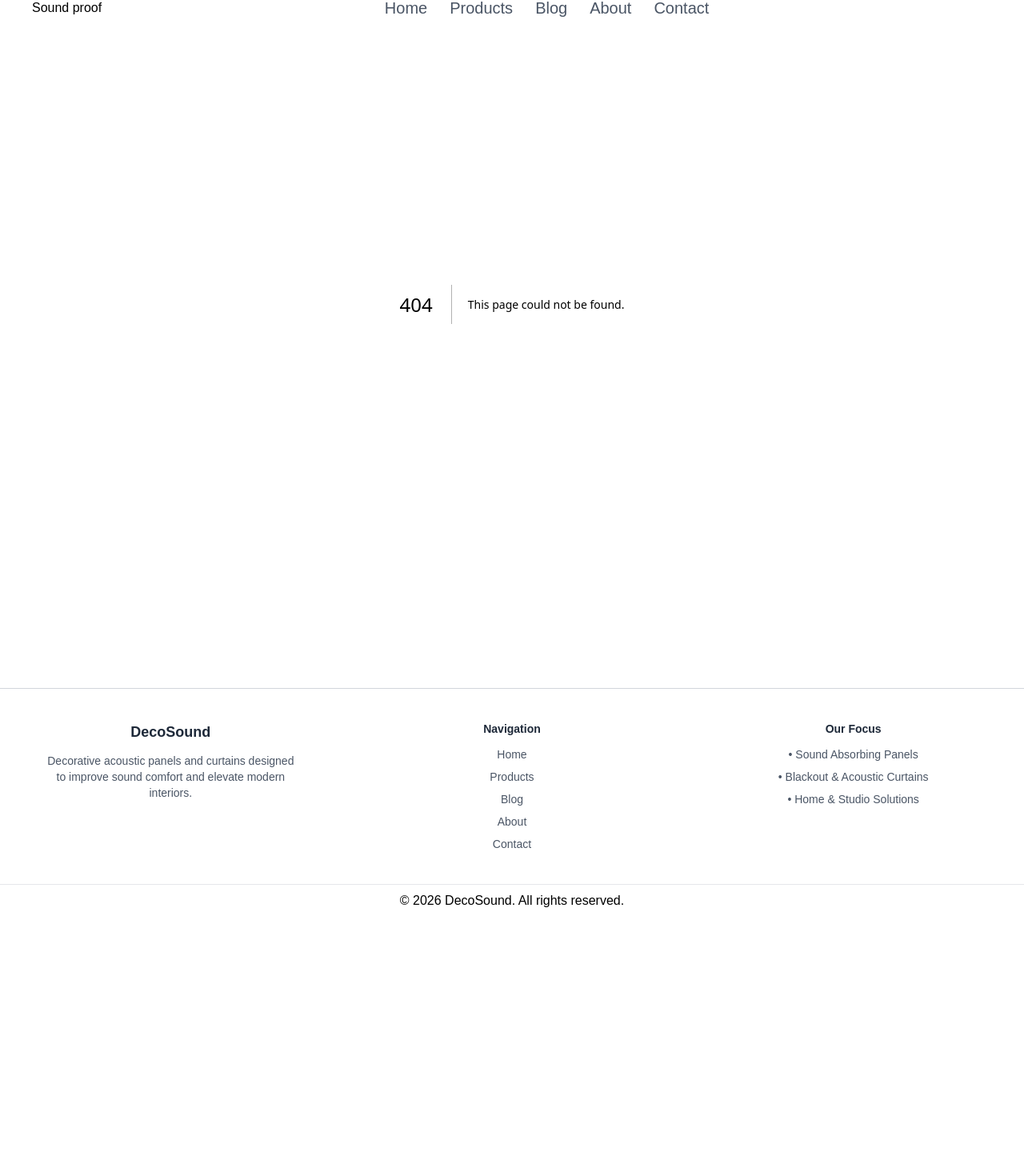
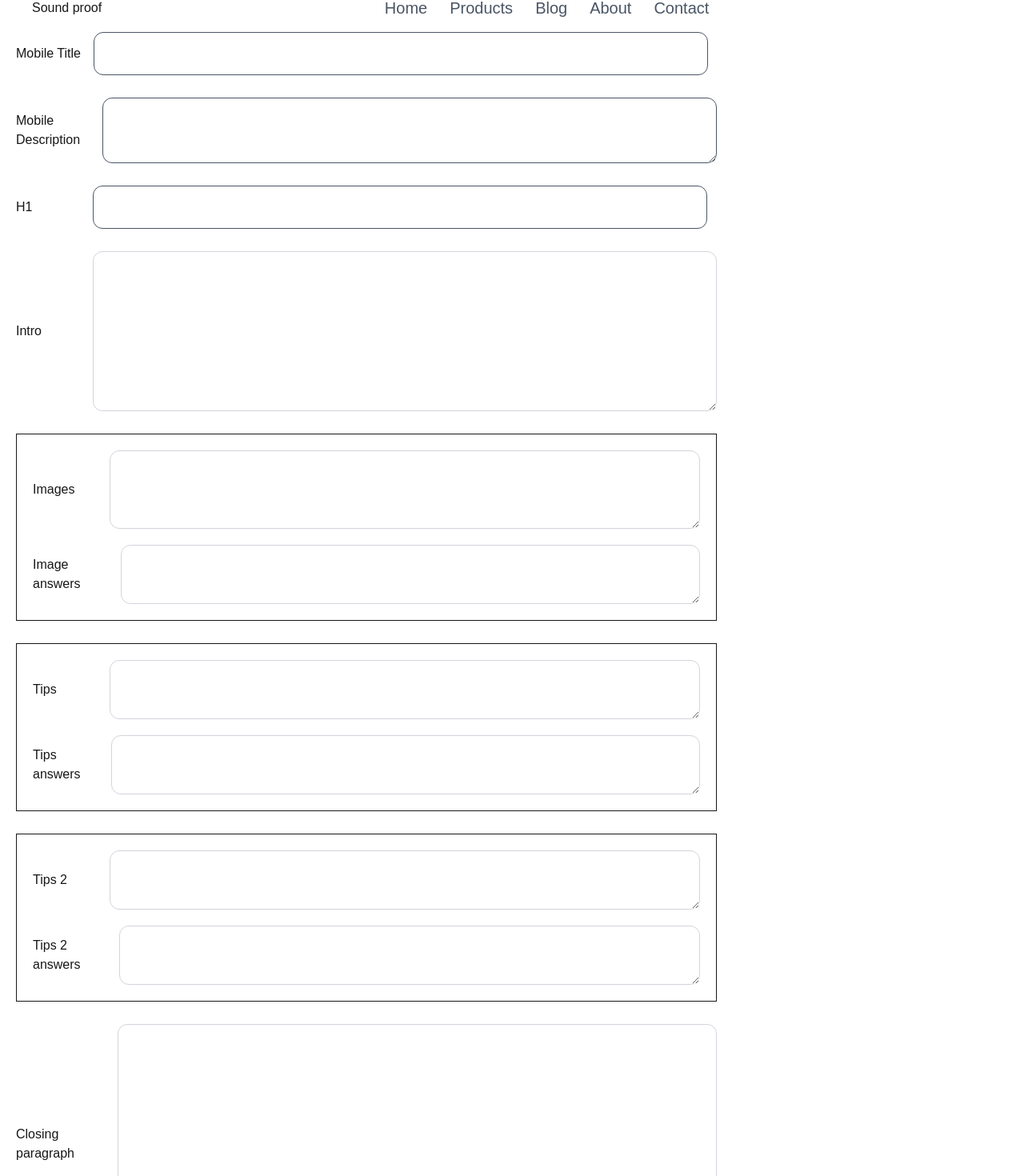
Before and after one commit to JovanJJ/soundproof-decoration, a Next.js app: page /admin/blog in a window 1280 px wide. Before the commit this address had no page. Shown: the part 20-1490 px from the top of the page at 80% size. Before the commit the page ends 1166 px from the top, so only its background shows below. Built offline with nearby package versions, Linux system fonts and the light colour scheme.

Commit message:
Create admin layout for data entry for blog page.

```diff
--- /dev/null
+++ b/src/app/(admin)/admin/blog/page.jsx
@@ -0,0 +1,61 @@
+export default function BlogAdminPage() {
+    return (
+        <section className="w-full pt-15">
+            <div className="max-w-4xl pl-5 flex flex-col gap-7">
+
+                    <div className="flex gap-4 items-center">
+                        <span className="min-w-[80px]">Mobile Title</span>
+                        <input name="mobileTitle" type="text" className="border border-gray-600 rounded-xl min-w-3xl text-xl py-3" />
+                    </div>
+                    <div className="flex gap-4 items-center">
+                        <span className="min-w-[80px]">Mobile Description</span>
+                        <textarea name="mobileDescription" type="text" className="border border-gray-600 rounded-xl min-w-3xl text-xl py-3" />
+                    </div>
+
+                <div className="flex gap-4 items-center">
+                    <span className="min-w-[80px]">H1</span>
+                    <input name="title" type="text" className="border border-gray-600 rounded-xl min-w-3xl text-xl py-3" />
+                </div>
+                <div className="flex gap-4 items-center">
+                    <span className="min-w-[80px]">Intro</span>
+                    <textarea name="intro" className="w-full border border-gray-300 rounded-xl px-4 py-3 focus:outline-none focus:ring-2 focus:ring-gray-400 min-h-[200px]" />
+                </div>
+                <div className="p-5 border flex flex-col gap-5">
+                    <div className="flex gap-4 items-center">
+                        <span className="min-w-[80px]">Images</span>
+                        <textarea name="images" rows={3} className="w-full border border-gray-300 rounded-xl px-4 py-3 focus:outline-none focus:ring-2 focus:ring-gray-400 " />
+                    </div>
+                    <div className="flex gap-4 items-center">
+                        <span className="min-w-[80px]">Image answers</span>
+                        <textarea name="imagesAnswers" className="w-full border border-gray-300 rounded-xl px-4 py-3 focus:outline-none focus:ring-2 focus:ring-gray-400 " />
+                    </div>
+
+                </div>
+                <div className="p-5 border flex flex-col gap-5">
+                    <div className="flex gap-4 items-center">
+                        <span className="min-w-[80px]">Tips</span>
+                        <textarea name="tips" className="w-full border border-gray-300 rounded-xl px-4 py-3 focus:outline-none focus:ring-2 focus:ring-gray-400 " />
+                    </div>
+                    <div className="flex gap-4 items-center">
+                        <span className="min-w-[80px]">Tips answers</span>
+                        <textarea name="tipsAnswers" className="w-full border border-gray-300 rounded-xl px-4 py-3 focus:outline-none focus:ring-2 focus:ring-gray-400 " />
+                    </div>
+                </div>
+                <div className="p-5 border flex flex-col gap-5">
+                    <div className="flex gap-4 items-center">
+                        <span className="min-w-[80px]">Tips 2</span>
+                        <textarea name="tips2" className="w-full border border-gray-300 rounded-xl px-4 py-3 focus:outline-none focus:ring-2 focus:ring-gray-400 " />
+                    </div>
+                    <div className="flex gap-4 items-center">
+                        <span className="min-w-[80px]">Tips 2 answers</span>
+                        <textarea name="tips2answers" className="w-full border border-gray-300 rounded-xl px-4 py-3 focus:outline-none focus:ring-2 focus:ring-gray-400 " />
+                    </div>
+                </div>
+                <div className="flex gap-4 items-center">
+                    <span className="min-w-[80px]">Closing paragraph</span>
+                    <textarea name="closingParagraph" className="w-full border border-gray-300 rounded-xl px-4 py-3 focus:outline-none focus:ring-2 focus:ring-gray-400 min-h-[300px]" />
+                </div>
+            </div>
+        </section>
+    );
+}
--- a/src/app/components/Hero.jsx
+++ b/src/app/components/Hero.jsx
@@ -10,7 +10,7 @@ export default function Hero() {
         <section className="relative w-full h-screen overflow-hidden">
 
             {/*<div className="absolute inset-0 bg-black/10 z-100"></div>*/}
-            <div className="absolute top-35 left-10 z-50 w-full flex flex-col gap-3  text-gray-700">
+            <div className="absolute top-35 left-10 z-40 w-full flex flex-col gap-3  text-gray-700">
                 <h2 className="text-4xl lg:text-6xl">With us</h2>
                 <span className="text-3xl lg:text-5xl"><TypeWriter /></span>
             </div>
--- a/src/app/components/NavBar.jsx
+++ b/src/app/components/NavBar.jsx
@@ -1,32 +1,51 @@
 "use client";
 
-import search from "../../../public/search.svg";
+import menu from "../../../public/menu.svg";
 import Image from "next/image";
 import Link from "next/link";
 import { usePathname } from "next/navigation";
+import { useState } from "react";
 
-export default function NavBar(){
+export default function NavBar() {
+    const [open, setOpen] = useState(false);
     const pathname = usePathname();
     const isBlog = pathname.startsWith("/blog");
     const isAbout = pathname.startsWith("/about");
     const isContact = pathname.startsWith("/contact");
-    return(
-        <nav className="absolute right-0 left-0 z-50 px-10 h-[60px] flex items-center justify-between overflow-hidden">
+    const isProduct = pathname.startsWith("/products");
+    return (
+        <nav className="relative">
+            <div className="hidden md:absolute right-0 left-0 z-50 px-10 h-[60px] md:flex items-center justify-between overflow-hidden">
                 <div>
                     <h2>Sound proof</h2>
                 </div>
                 <div>
-                <ul className={`flex gap-7 text-xl ${isAbout || isContact ?'text-white' :'text-gray-600'}`}>
-                    <Link href="/" className={`hover:text-black cursor-pointer transition ${pathname === "/"?'underline':""}`}>Home</Link>
-                    <Link href="/products?category=all" className={`hover:text-black cursor-pointer transition ${pathname === "/products"?'underline':""}`}>Products</Link>
-                    <Link href="/blog" className={`hover:text-black cursor-pointer transition ${pathname === "/blog"?'underline':""}`}>Blog</Link>
-                    <Link href="/about" className={`hover:text-black cursor-pointer transition ${pathname === "/about"?'underline':""}`}>About</Link>
-                    <Link href="/contact" className={`hover:text-black cursor-pointer transition ${pathname === "/contact"?'underline':""}`}>Contact</Link>
+                    <ul className={`flex gap-7 text-xl ${isAbout || isContact ? 'text-white' : 'text-gray-600'}`}>
+                        <Link href="/" className={`hover:text-black cursor-pointer transition ${pathname === "/" ? 'underline' : ""}`}>Home</Link>
+                        <Link href="/products?category=all" className={`hover:text-black cursor-pointer transition ${isProduct ? 'underline' : ""}`}>Products</Link>
+                        <Link href="/blog" className={`hover:text-black cursor-pointer transition ${isBlog ? 'underline' : ""}`}>Blog</Link>
+                        <Link href="/about" className={`hover:text-black cursor-pointer transition ${pathname === "/about" ? 'underline' : ""}`}>About</Link>
+                        <Link href="/contact" className={`hover:text-black cursor-pointer transition ${pathname === "/contact" ? 'underline' : ""}`}>Contact</Link>
                     </ul>
                 </div>
                 <div className="right">
 
                 </div>
+            </div>
+            <div className="w-full h-[60px] md:hidden  flex items-center">
+                <div>
+                    <Image onClick={() => setOpen(prev => !prev)} src={menu} width={40} height={40} alt="menu" className="ml-2 cursor-pointer" />
+                </div>
+            </div>
+            {open &&
+            <div className="absolute md:hidden top-[60px] flex flex-col items-center justify-center gap-10 text-xl left-0 right-0 h-[60vh] bg-white/90 z-50 rounded-bl-4xl rounded-br-4xl border-b border-gray-500">
+                <Link onClick={() => setOpen(false)} href="/" className={`${pathname === "/" ? 'underline' : ""}`}>Home</Link>
+                <Link onClick={() => setOpen(false)} href="/products?category=all" className={`${isProduct ? 'underline' : ""}`}>Products</Link>
+                <Link onClick={() => setOpen(false)} href="/blog" className={`${isBlog ? 'underline' : ""}`}>Blog</Link>
+                <Link onClick={() => setOpen(false)} href="/about" className={`${pathname === "/about" ? 'underline' : ""}`}>About</Link>
+                <Link onClick={() => setOpen(false)} href="/contact" className={`${pathname === "/contact" ? 'underline' : ""}`}>Contact</Link>
+            </div>
+            }
         </nav>
     );
 }
--- /dev/null
+++ b/src/lib/models/Blog.js
@@ -0,0 +1,80 @@
+import mongoose from "mongoose";
+import { type } from "os";
+import { title } from "process";
+import { images } from "../../../next.config";
+
+const BlogSchema = new mongoose.Schema({
+    cardTitle: {
+        type: String,
+        required: true
+    },
+    cardDescription: {
+        type: String,
+        required: true,
+    },
+    title: {
+        type: String,
+        required: true,
+    },
+    intro: {
+        type: String,
+        required: true,
+    },
+    slug: {
+        type: String,
+        required: true,
+    },
+    images: [
+        {
+            type: String,
+            required: true,
+            trim: true,
+        },
+    ],
+    imageText: [
+        {
+            type: String,
+            required: true,
+        }
+    ],
+    tips1: {
+        type: String,
+        required: true,
+    },
+    tips1Anwswer: [
+        {
+            type: String,
+            required: true,
+        }
+    ],
+    tips2: {
+        type: String,
+        required: true,
+    },
+    tips2Answer: [
+        {
+            type: String,
+            required: true,
+        }
+    ],
+    closingParagraph: {
+        required: true,
+        type: String,
+    },
+    seo: {
+        metaTitle: {
+            required: true,
+            type: String,
+        },
+        metaDescription: {
+            required: true,
+            type: String,
+        },
+        canonicalUrl: {
+            required: true,
+            type: String,
+        }
+    }
+});
+export default mongoose.models.Blog ||
+mongoose.model("Blog", BlogSchema);
--- a/src/lib/models/Product.js
+++ b/src/lib/models/Product.js
@@ -1,5 +1,4 @@
 import mongoose from "mongoose";
-import { type } from "os";
 
 const ProductSchema = new mongoose.Schema(
     {
```
Also changed, not shown: public/menu.svg (added). Lines whose indentation alone changed are shown as unchanged.
